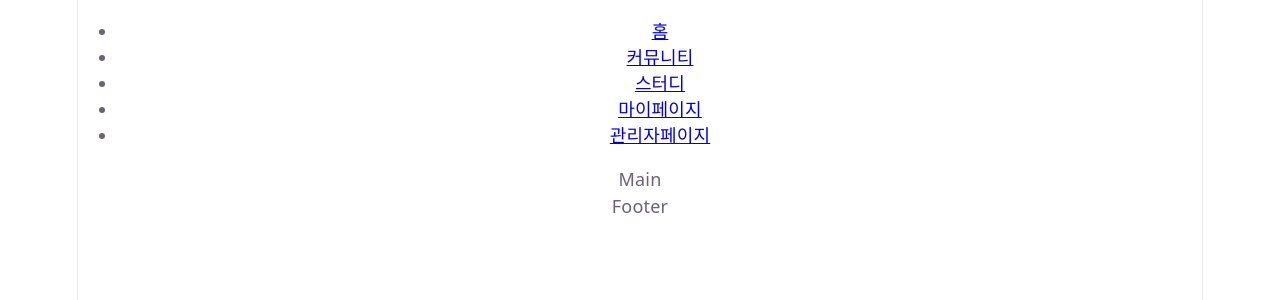
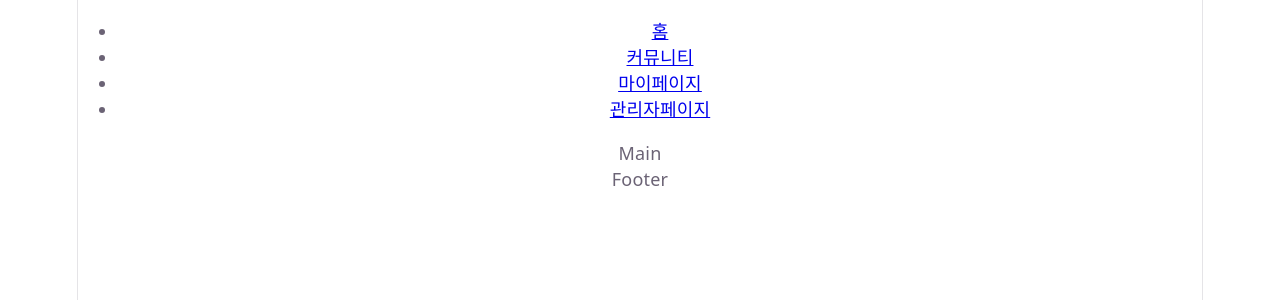
Before and after one commit to 2026ICTClass3Team2/FP_Front, a React (Vite) app: page / in a window 1280 px wide. Shown: the top 300 px of the page. Built offline with nearby package versions, Linux system fonts and the light colour scheme.

Commit message:
first commit

```diff
--- a/src/components/Header.jsx
+++ b/src/components/Header.jsx
@@ -7,7 +7,6 @@ const Header = () => {
       <ul>
         <li><Link to="/">홈</Link></li>
         <li><Link to="/board">커뮤니티</Link></li>
-        <li><Link to="/study">스터디</Link></li>
         <li><Link to="/mypage">마이페이지</Link></li>
         <li><Link to="/admin">관리자페이지</Link></li>
       </ul>
```
